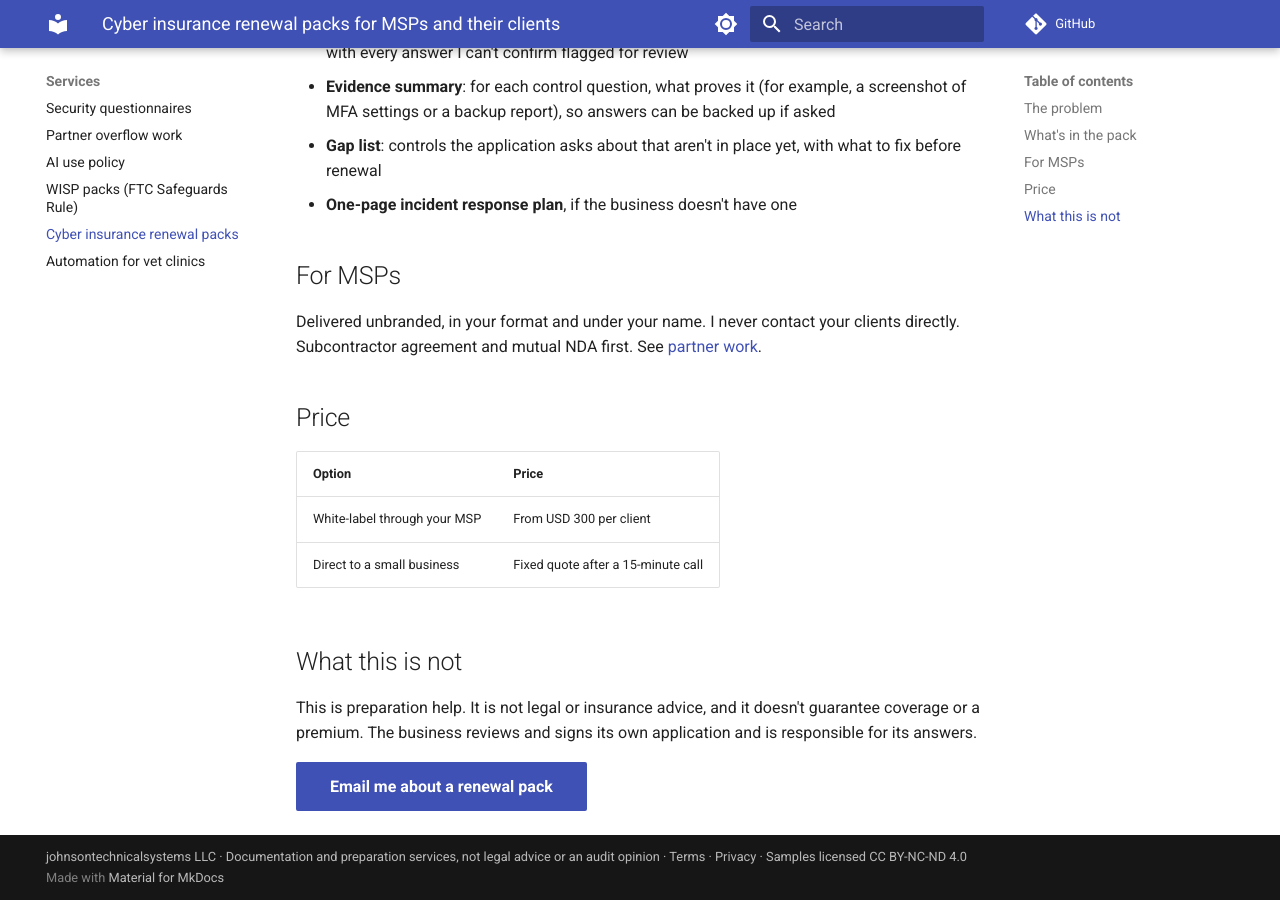
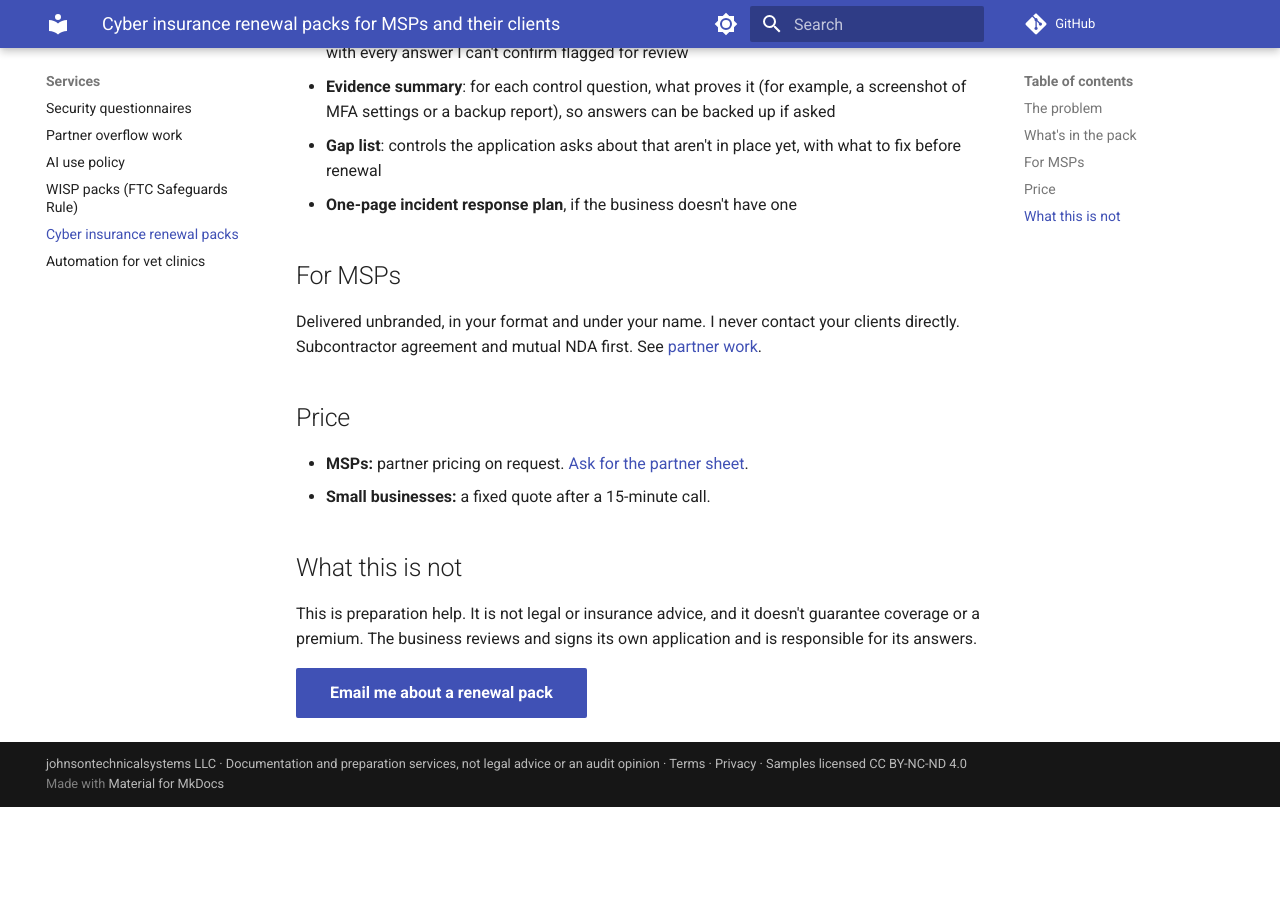
Before and after one commit to JohnsonTechnicalSystems/johnsotechnicalsystems-portfolio, an MkDocs documentation site: the page built from docs/insurance-pack.md, in a window 1280 px wide and 900 px high, scrolled down 656 px. Built offline with MkDocs 1.6.1 and Material for MkDocs 9.7.7, drawn with Linux system fonts in a browser that asks for light colours; comment, search, counter and statistics services are not loaded; after the commit the page ends 1463 px from its top, so only the background shows below that.

Commit message:
Make insurance pack partner pricing on request
A public wholesale price would expose MSPs' markup to the clients they resell to.

Co-Authored-By: Claude Opus 5.5 <noreply@anthropic.com>

```diff
--- a/docs/insurance-pack.md
+++ b/docs/insurance-pack.md
@@ -25,10 +25,8 @@ Delivered unbranded, in your format and under your name. I never contact your cl
 
 ## Price
 
-| Option | Price |
-| --- | --- |
-| White-label through your MSP | From USD 300 per client |
-| Direct to a small business | Fixed quote after a 15-minute call |
+- **MSPs:** partner pricing on request. [Ask for the partner sheet](mailto:hello@johnsontechnicalsystems.com?subject=Partner%20sheet%20request).
+- **Small businesses:** a fixed quote after a 15-minute call.
 
 ## What this is not
 
```
